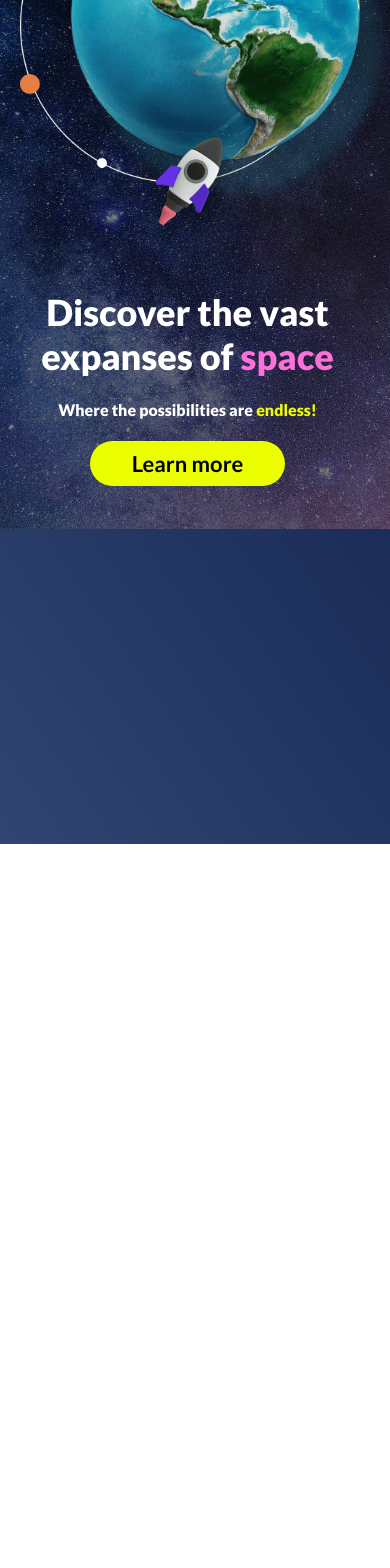
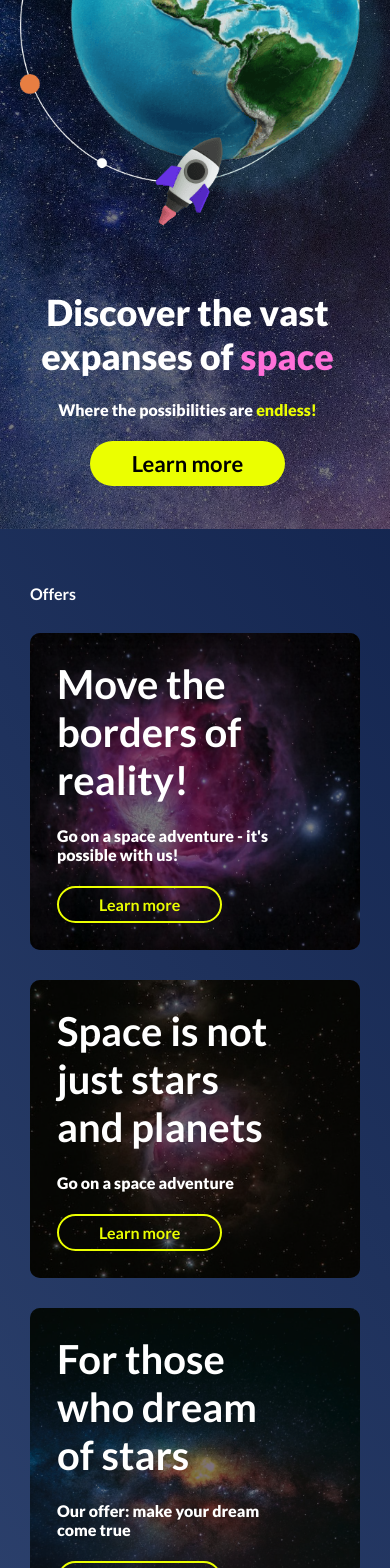
Before and after one commit to AndreyTuguchev/simple_layout, a React (Create React App) app: page / in a window 390 px wide. Shown: the top 1568 px of the page. Before the commit the page ends 844 px from the top, so only its background shows below. Built offline with nearby package versions, Linux system fonts and the light colour scheme.

Commit message:
feat: main section implemented

```diff
--- a/src/App.js
+++ b/src/App.js
@@ -1,15 +1,19 @@
 import earth_image from './assets/images/earth.png';
 import hero_bg_md from './assets/images/hero-bg-md.jpg';
+import space_bg_1 from './assets/images/space-bg-1.jpg';
+import space_bg_2 from './assets/images/space-bg-2.jpg';
+import space_bg_3 from './assets/images/space-bg-3.jpg';
+import space_bg_4 from './assets/images/space-bg-4.jpg';
 
 import './App.css';
 import SectionItem from './components/SectionItem';
-import { createContext } from 'react';
 import SectionContext from './components/SectionContext';
 
 function App() {
   return (
     <>
     <div className="App">
+
 
     <section className='section hero section__hover' style={{backgroundImage: `url(${hero_bg_md})`}}>
       <div className='section-inner '>
@@ -34,6 +38,88 @@ function App() {
       </div>
     </section>
 
+
+
+
+
+    <section className='section'>
+      <div className='section-inner section-only-text flex-col'>
+        <h1 className='section-title text-left w-full'>Offers</h1>
+      </div>
+    </section>
+
+    <main className='main'>
+      <section className='section'>
+        <div className='section-inner section__hover flex-col'>
+          <SectionContext.Provider
+            value={{
+              titleText : 'Move the borders of reality!',
+              subTitleText : "Go on a space adventure - it's possible with us!",
+              buttonAddClass : "button--secondary",
+              buttonText : "Learn more",
+              buttonUrl : "#learnmore",
+              bgImageUrl : space_bg_1,
+            }}
+          >
+            <SectionItem />
+          </SectionContext.Provider>
+
+        </div>
+      </section>
+      <section className='section'>
+        <div className='section-inner section__hover flex-col'>
+          <SectionContext.Provider
+            value={{
+              titleText : 'Space is not just stars and planets',
+              subTitleText : "Go on a space adventure",
+              buttonAddClass : "button--secondary",
+              buttonText : "Learn more",
+              buttonUrl : "#learnmore",
+              bgImageUrl : space_bg_2,
+            }}
+          >
+            <SectionItem />
+          </SectionContext.Provider>
+
+        </div>
+      </section>
+      <section className='section'>
+        <div className='section-inner section__hover flex-col'>
+          <SectionContext.Provider
+            value={{
+              titleText : 'For those who dream of stars',
+              subTitleText : "Our offer: make your dream come true",
+              buttonAddClass : "button--secondary",
+              buttonText : "Learn more",
+              buttonUrl : "#learnmore",
+              bgImageUrl : space_bg_3,
+            }}
+          >
+            <SectionItem />
+          </SectionContext.Provider>
+
+        </div>
+      </section>
+      <section className='section'>
+        <div className='section-inner section__hover flex-col'>
+          <SectionContext.Provider
+            value={{
+              titleText : 'Fulfill your fantastic dreams',
+              subTitleText : "Space has never been so close",
+              buttonAddClass : "button--secondary",
+              buttonText : "Learn more",
+              buttonUrl : "#learnmore",
+              bgImageUrl : space_bg_4,
+            }}
+          >
+            <SectionItem />
+          </SectionContext.Provider>
+
+        </div>
+      </section>
+
+    </main>
+
     </div>
 
     </>
--- a/src/styles/_global.scss
+++ b/src/styles/_global.scss
@@ -40,6 +40,41 @@ body{
 
 
 
+
+.main{
+    display: grid;
+    gap: 40px;
+    grid-template-columns: repeat(2, 1fr);
+    grid-template-rows: auto auto auto;
+    max-width: $content-max-width;
+    margin: auto;
+}
+
+.main > section{
+    height: 100%;
+}
+
+.main > section:first-child,
+.main > section:last-child{
+    font-size: $font-size-section-title;
+    grid-column: span 2;
+}
+
+.main > section:not(:first-child):not(:last-child){
+    font-size: $font-size-section-middle-title;
+}
+
+
+
+
+
+
+
+
+
+
+
+
 .section{
     position: relative;
     overflow: hidden;
@@ -63,7 +98,6 @@ body{
         max-width: $content-max-width;
         margin: auto;
         align-items: center;
-        // max-height: 490px;
         height: 100%;
     }
 
@@ -73,6 +107,7 @@ body{
         margin-bottom: 40px;
     }
 
+
     &__hover::after {
         z-index: 0;
         content: "";
@@ -81,9 +116,13 @@ body{
         left: 0;
         width: 100%;
         height: 100%;
-        background: rgba(0, 0, 0, 0.5); // Dark overlay
+        background: rgba(0, 0, 0, 0.5);
     }
 
+    & h1{
+        font-size: $font-size-xxl;
+        margin: 0;
+    }
 }
 
 
@@ -172,6 +211,7 @@ body{
 
 
 
+
 @media (max-width: 1140px) {
 
     .hero{
@@ -190,6 +230,37 @@ body{
 
             &__subtitle{
                 font-size: 1.4rem;
+            }
+        }
+    }
+
+    .section h1{
+      padding-left: 30px;
+      font-size: 1.5rem;
+    }
+
+    .main{
+        gap: 30px;
+        padding: 0 30px;
+
+        & > section:first-child,
+        & > section:last-child{
+            grid-column: span 1;
+        }
+
+        & > section,
+        & > section{
+            .text-wrap{
+                &__title{
+                    font-size: 2.5rem;
+                }
+
+                &__subtitle{
+                    font-size: 1rem;
+                }
+            }
+            .button {
+                font-size: 1rem;
             }
         }
     }
@@ -215,14 +286,12 @@ body{
             margin-top: 55px;
             margin-bottom: 30px;
         }
-
     }
 
     .button{
         padding-top: 7px;
         padding-bottom: 7px;
     }
-
 }
 
 
@@ -239,12 +308,10 @@ body{
             margin-left: 20px;
         }
 
-
         #root &.hero &__item{
             padding-top: unset;
             padding-bottom: 40px;
         }
-
 
         &.hero &-inner{
             display: inline-block;
@@ -267,9 +334,22 @@ body{
 
         }
 
+        & h1{
+            font-size: 1rem;
+        }
+
     }
 
+    .main{
+        gap: 30px;
+        padding: 0 30px;
+
+        #root & > .section{
+            grid-column: span 2;
+        }
+    }
 }
+
 
 @media (min-width: 768px) {
     .section{
```
